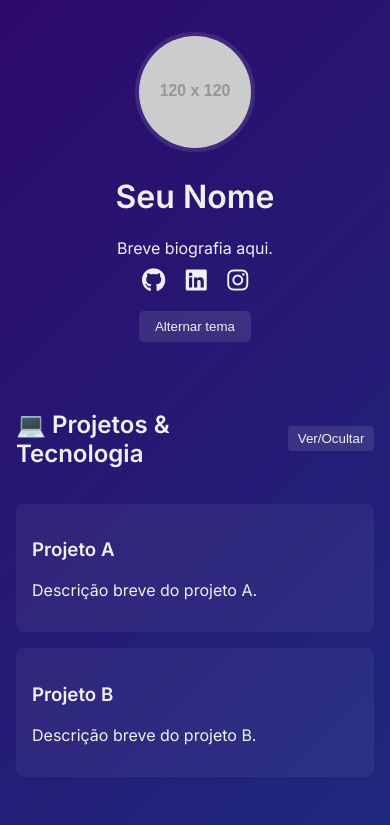
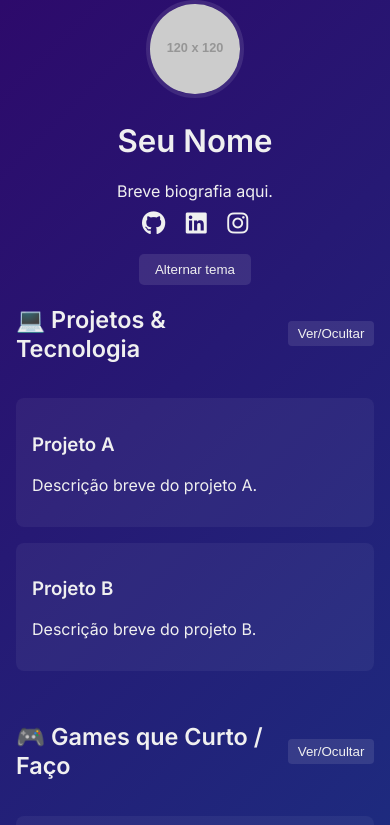
Before and after one commit to RafaelChipitelli/Rafa-hub, a website: page index.html in a window 390 px wide. Shown: the top 825 px of the page. Drawn offline with Linux system fonts and the light colour scheme.

Commit message:
refactor: improve mobile layout

```diff
--- a/styles.css
+++ b/styles.css
@@ -150,6 +150,26 @@ footer {
 
 /* Responsive adjustments */
 @media (max-width: 600px) {
+    header,
+    main,
+    footer {
+        padding: 0 1rem;
+    }
+
+    .avatar img {
+        width: 25vw;
+        max-width: 120px;
+        height: auto;
+    }
+
+    h1 {
+        font-size: clamp(1.5rem, 8vw, 2rem);
+    }
+
+    .section-header h2 {
+        font-size: clamp(1.25rem, 6vw, 1.75rem);
+    }
+
     .cards {
         flex-direction: column;
     }
```
